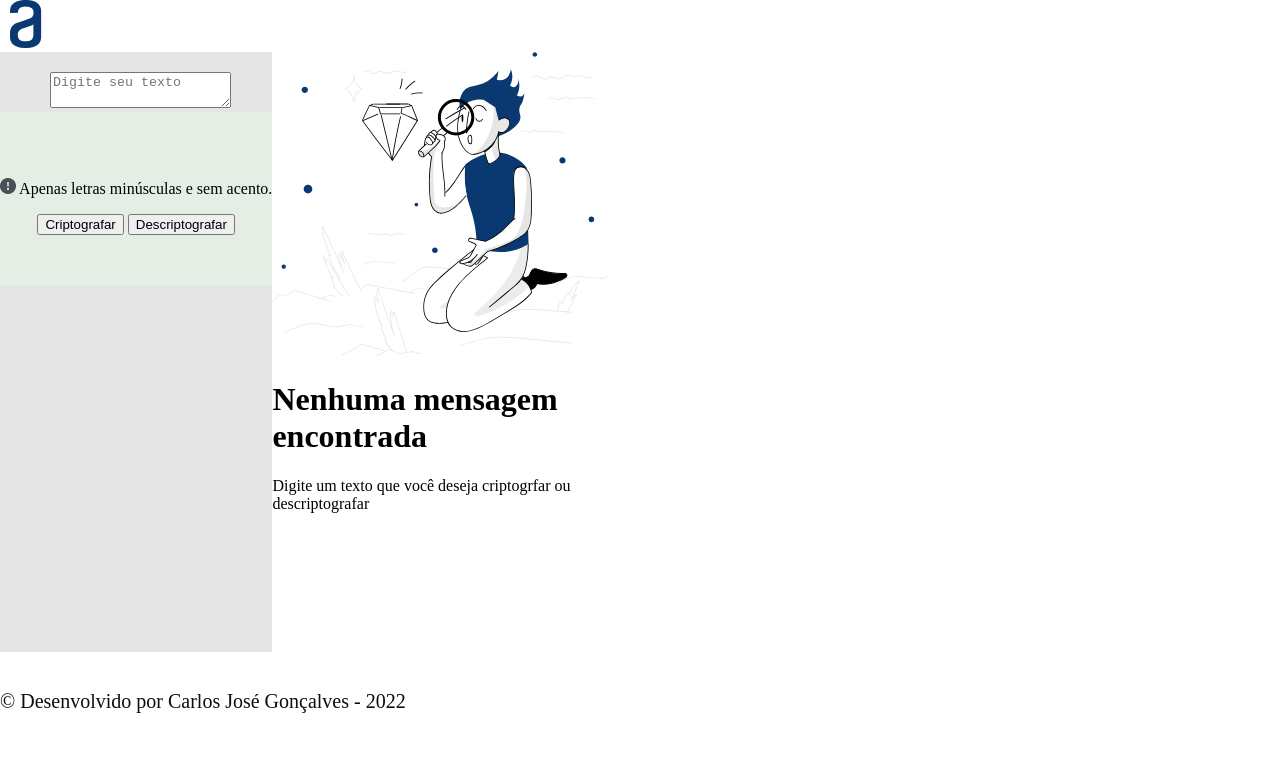
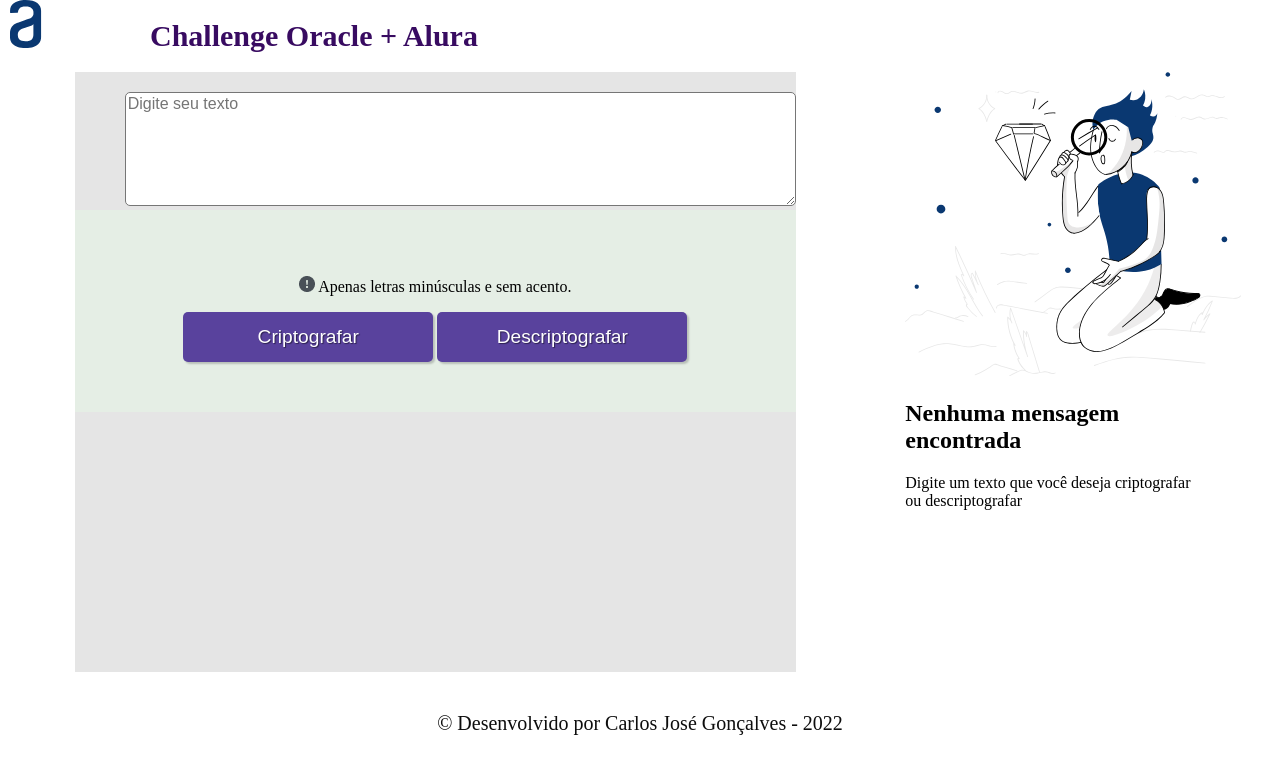
Before and after one commit to Cargon2022/projeto-challenger-descriptografar, a plain HTML site: page index.html in a window 1280 px wide. Drawn offline with Linux system fonts and the light colour scheme.

Commit message:
nova atualizacao prjojeto

```diff
--- a/css/index.css
+++ b/css/index.css
@@ -1,9 +1,24 @@
-header {
+.logo {
     margin-left: 10px;
+
+}
+.logo:hover {
+    animation: expandir 1s;
+}
+.promocurso {
+    position: absolute;
+    top: 1px;
+    left: 150px;
+    font-size: 30px;
+    line-height: 100%;
+    color: #380B61;
+
 
 
 }
 
+
+/* Elemento de tag <body> */
 body  {
 	margin: 0;
 	padding: 0;
@@ -14,13 +29,18 @@ body  {
     min-height: 100%;
 
 }
+
 #user-text {
     margin-top: 20px;
     margin-left: 50px;
+
 }
 
 .container {
     display:flex;
+    justify-content: space-around;
+    padding: 20px;
+
 
 }
 
@@ -34,6 +54,7 @@ body  {
         width: 300px;
         height: 400px;
         background: white;
+
 
     }
 
@@ -54,3 +75,32 @@ body  {
         font-size: 20px;
         margin: 20px 0;
     }
+    footer {
+        text-align: center;
+    }
+
+/* Elementos de tags  <input>,  <textarea> e <button> */
+    input, textarea, button {
+        font-family: sans-serif;
+        font-size: 1em;
+        color: 59429d;
+        border-radius: 5px;
+    }
+
+
+
+
+    /* Elemento de classe "botao" */
+.botao {
+    width: 250px;
+    height: 50px;
+    font-size: 1.2em;
+    background: #59429d;
+    border: 0;
+    color: #ffffff;
+    box-shadow: 2px 2px 2px rgba(0,0,0,0.2);
+    text-shadow: 1px 1px 1px rgba(0,0,0,0.5);
+    transform: translate(-50%, -50%)
+    margin:auto;
+    cursor: pointer;
+}
--- /dev/null
+++ b/css/reset.css
@@ -0,0 +1,48 @@
+/* http://meyerweb.com/eric/tools/css/reset/
+   v2.0 | 20110126
+   License: none (public domain)
+*/
+
+html, body, div, span, applet, object, iframe,
+h1, h2, h3, h4, h5, h6, p, blockquote, pre,
+a, abbr, acronym, address, big, cite, code,
+del, dfn, em, img, ins, kbd, q, s, samp,
+small, strike, strong, sub, sup, tt, var,
+b, u, i, center,
+dl, dt, dd, ol, ul, li,
+fieldset, form, label, legend,
+table, caption, tbody, tfoot, thead, tr, th, td,
+article, aside, canvas, details, embed,
+figure, figcaption, footer, header, hgroup,
+menu, nav, output, ruby, section, summary,
+time, mark, audio, video {
+	margin: 0;
+	padding: 0;
+	border: 0;
+	font-size: 100%;
+	font: inherit;
+	vertical-align: baseline;
+}
+/* HTML5 display-role reset for older browsers */
+article, aside, details, figcaption, figure,
+footer, header, hgroup, menu, nav, section {
+	display: block;
+}
+body {
+	line-height: 1;
+}
+ol, ul {
+	list-style: none;
+}
+blockquote, q {
+	quotes: none;
+}
+blockquote:before, blockquote:after,
+q:before, q:after {
+	content: '';
+	content: none;
+}
+table {
+	border-collapse: collapse;
+	border-spacing: 0;
+}
--- a/index.html
+++ b/index.html
@@ -4,50 +4,55 @@
     <meta charset="UTF-8">
     <meta http-equiv="X-UA-Compatible" content="IE=edge">
     <meta name="viewport" content="width=device-width, initial-scale=1.0">
-    <title>Desafio Alura</title>
+     <title>Desafio Alura</title>
     <link rel="stylesheet" href="./css/index.css">
 </head>
 
 <body>
 
-    <header>
-        <img src="./images/logo_alura.png" alt="logo da alura">
+    <header class="logo">
+      <img src="./images/logo_da_alura.svg" alt="logo da alura">
+      <h1 class="promocurso">  Challenge Oracle + Alura</h1>
     </header>
 
     <div class="container">
         <div class="main">
 
-           <textarea id="user-text" placeholder="Digite seu texto"></textarea>
+           <textarea id="user-text" cols = "70" rows = "6" placeholder="Digite seu texto"></textarea>
 
             <div class="warning">
                 <p>   <img class="exclamacao" src="./images/aviso_exclamacao.png" alt="Alert notice">
                Apenas letras minúsculas e sem acento.</p>
-                <button type="button" onclick="criptografar()"> Criptografar</button>
-                <button type="button" onclick="descriptografar()"> Descriptografar</button>
+                <button class="botao" type="button" onclick="criptografar()"> Criptografar</button>
+                <button class="botao" type="button" onclick="descriptografar()"> Descriptografar</button>
             </div>
         </div>
         <div class="right-side">
             <div id="not-concluded">
                 <img src="./images/user_search.svg" alt="user-search">
-                <h1>
+                <h2>
                     Nenhuma mensagem encontrada
-                </h1>
-                <p>Digite um texto que você deseja criptogrfar ou descriptografar</p>
+                </h2>
+                <p>Digite um texto que você deseja criptografar ou descriptografar</p>
             </div>
            <div id="concluded">
             <div id="processedText">
 
             </div>
-            <button type="button" onclick="copiar()"> Copiar</button>
+            <button class="botao" type="button" onclick="copiar()"> Copiar</button>
 
            </div>
         </div>
     </div>
 
    <script src="./js/index.js"></script>
+
    <footer>
-    <img src="">
     <p class="copyright">&copy;   Desenvolvido por Carlos José Gonçalves - 2022</p>
 </footer>
+
 </body>
+
+
+
 </html>
```
Also changed, not shown: images/logo_da_alura.svg (added).
